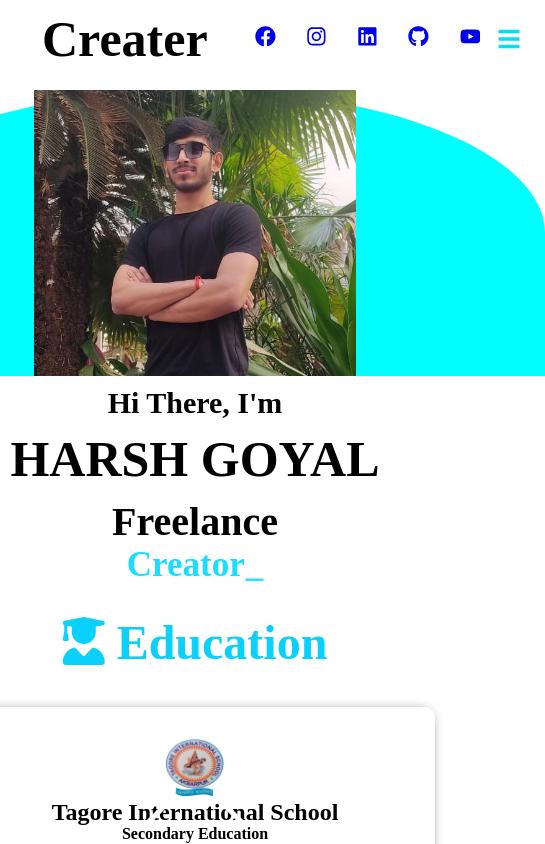
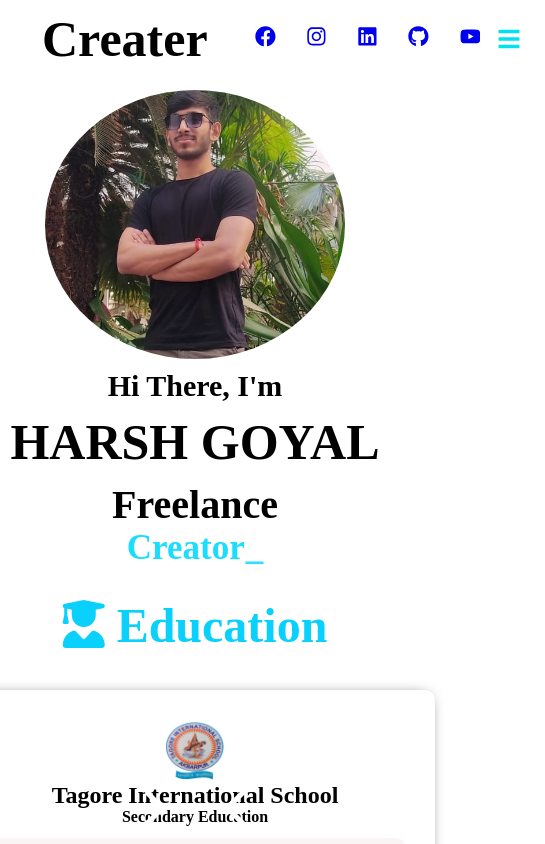
Before and after one commit to harshgoyalcoder/Personal-Portfolio-Website, a React (Create React App) app: page / in a window 390 px wide. Shown: the top 844 px of the page, 545 px wide, since content can reach past the window. Built offline with nearby package versions, Linux system fonts and the light colour scheme; a web font is replaced by a local one.

Commit message:
pic changes

```diff
--- a/src/components/Intro/Intro.css
+++ b/src/components/Intro/Intro.css
@@ -10,17 +10,20 @@
   overflow: hidden;
 }
 .intro-left .intro-img {
-  width: 740px;
-  height: 740px;
-  background-color: cyan;
-  border-radius: 50%;
-  display: flex;
-  justify-content: center;
+  width: 690px;
+  /* height: 740px; */
+  /* background-color: cyan; */
+  /* border-radius: 50%; */
+  /* display: flex; */
+  /* justify-content: center; */
   float: right;
   /* align-items: flex-end; */
 }
 .intro-left .intro-img img {
-  height: 90%;
+  height: 100%;
+  width: 100%;
+  object-fit: cover;
+  border-radius: 50%;
 }
 .intro-right {
   flex: 0.5;
@@ -63,13 +66,16 @@ h3{
       text-align: center;
     }
     .intro-left .intro-img{
-      align-items: flex-start;
-      width: 700px;
-      height: 286px;
-      border-radius: 50% 50% 0 0;
+      /* align-items: flex-start; */
+      width: 300px;
+      height: 269px;
+      border-radius: 50%;
     }
     .intro-left .intro-img img {
-        height: 120%;
+        height: 100%;
+        width: 100%;
+        object-fit: cover;
+        border-radius: 50%;
     }
     .intro-right .wrapper{
         padding-left: 0;
```
